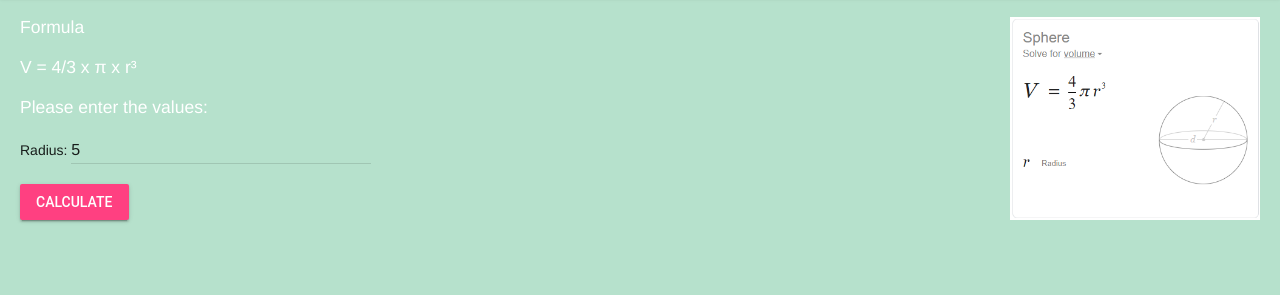
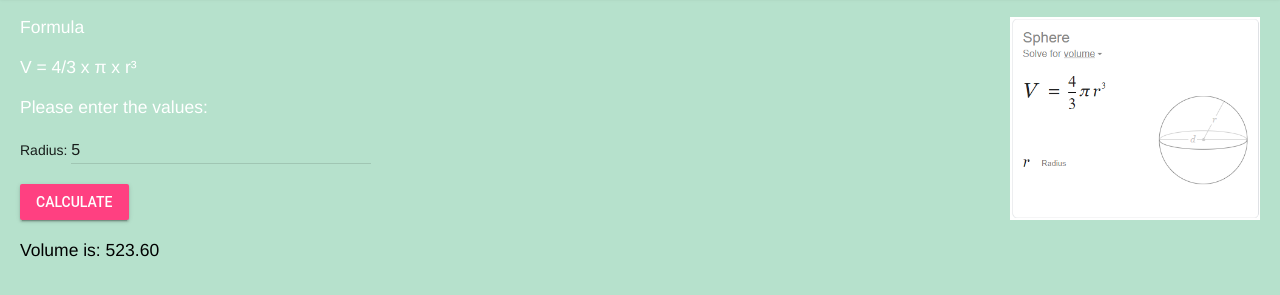
Before and after one commit to MTHS-ICD2O-1-2023/ICD2O-Unit-3-03-manya-feng, a plain HTML site: page index.html in a window 1280 px wide. Both pictures are taken after typing "5" into the empty fields and a click on the button "CALCULATE". Shown: the part 67-362 px from the top of the page. Drawn offline with nearby package versions, Linux system fonts and the light colour scheme.

Commit message:
change js

```diff
--- a/index.html
+++ b/index.html
@@ -43,10 +43,11 @@
           </form>
           <!-- Accent-colored raised button with ripple -->
           <button class="mdl-button mdl-js-button mdl-button--raised mdl-js-ripple-effect mdl-button--accent"
-            onclick="calculateVolumeOfPyramid()" type="button">
+            onclick="calculateVolumeOfSphere()" type="button">
             Calculate
           </button>
         </form>
+        <br />
         <br />
           <div class="page-content-answer">
           <div id="volume"></div>
--- a/js/script.js
+++ b/js/script.js
@@ -14,8 +14,8 @@ function calculateVolumeOfSphere() {
   const radiusOfSphere = parseFloat(document.getElementById("radius-of-sphere").value)
 
   // process
-  const volumeOfSphere = radiusOfSphere * Math.PI * 4/3
+  const volumeOfSphere = radiusOfSphere * radiusOfSphere * radiusOfSphere * Math.PI * 4/3
 
   // output
-  document.getElementById('volume').innerHTML = 'Volume is: ' + volumeOfSphere.toFixed(2) + ' mm³'
+  document.getElementById('volume').innerHTML = 'Volume is: ' + volumeOfSphere.toFixed(2)
 }
```
